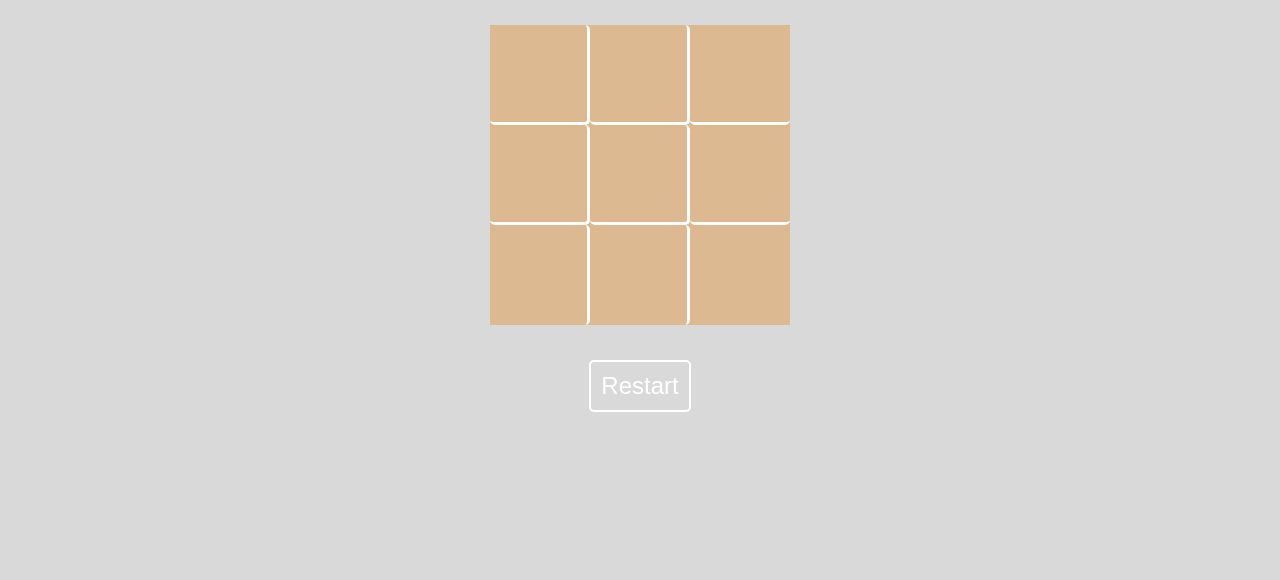
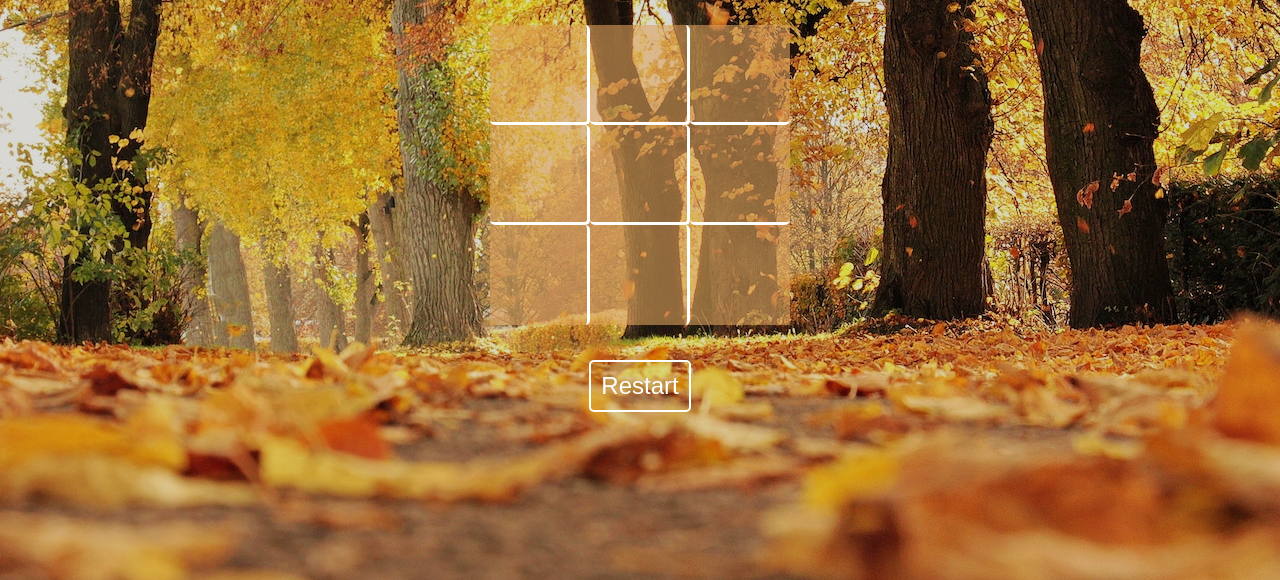
Before and after one commit to ramosy1/tictactoe_game, a plain HTML site: page index.html in a window 1280 px wide. Shown: the part 220-800 px from the top of the page. Drawn offline with Linux system fonts and the light colour scheme.

Commit message:
update background

```diff
--- a/styles.css
+++ b/styles.css
@@ -9,7 +9,7 @@ Body {
     flex-direction: column;
     align-items: center;
     color: white;
-    background-image: linear-gradient(rgba(0,0,0,0.15), rgba(0,0,0,0.15)), url("./images/pexels-pixabay-235721\(2\).jpg");
+    background-image: linear-gradient(rgba(0,0,0,0.15), rgba(0,0,0,0.15)), url("./images/pexels-pixabay-235721.jpg");
     background-repeat: none;
     background-attachment: fixed;
     background-position: center;
```
Also changed, not shown: 1 other file.
